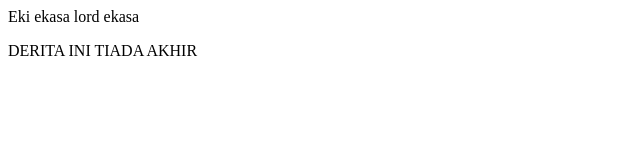
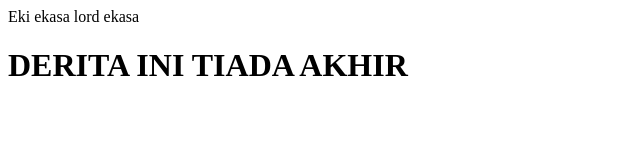
Before and after one commit to rezkyekaputra/bebekfun.github.io, a plain HTML site: page index.html in a window 1280 px wide. Shown: the whole page, without its empty margins (0-640 px from the left). Drawn offline with Linux system fonts and the light colour scheme.

Commit message:
Update index.html

```diff
--- a/index.html
+++ b/index.html
@@ -1,2 +1,2 @@
 <p>Eki ekasa lord ekasa</p>
-<h>DERITA INI TIADA AKHIR</h>
+<h1>DERITA INI TIADA AKHIR</h1>
```
